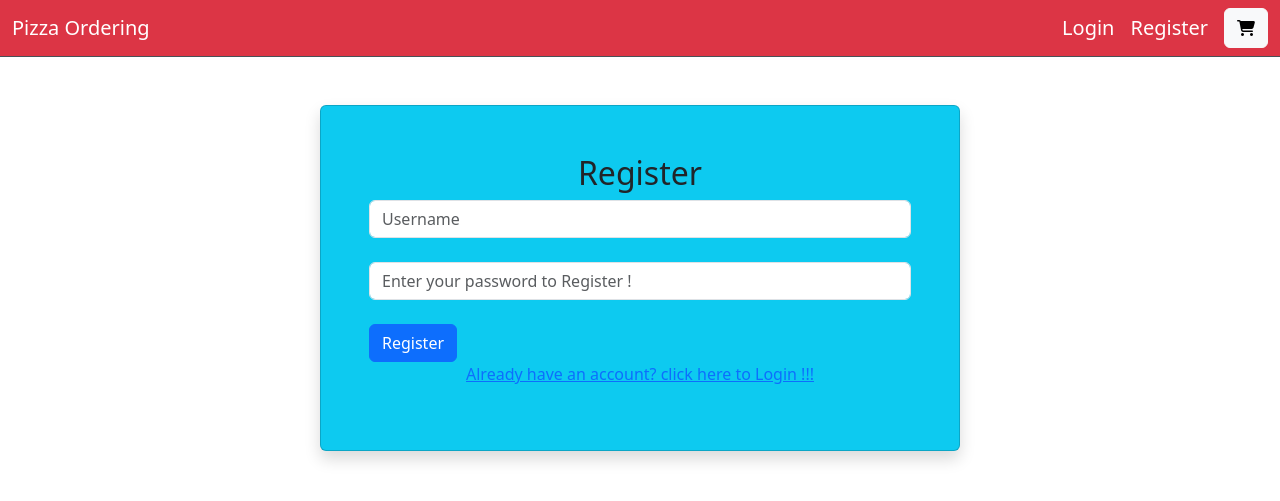
After one commit to pawanmishra08/Food_ordering, a Django app: page /register/ in a window 1280 px wide. The commit adds this page. Shown: the top 501 px of the page. Run offline with Django 5.2, Linux system fonts and the light colour scheme.

Commit message:
login and register added !

```diff
--- a/pizza/home/templates/base.html
+++ b/pizza/home/templates/base.html
@@ -1,7 +1,7 @@
 <!doctype html>
 <html lang="en">
   <head>
-     <!-- Required meta tags -->
+    <!-- Required meta tags -->
     <meta charset="UTF-8" />
     <meta name="viewport" content="width=device-width, initial-scale=1.0" />
 
@@ -14,25 +14,33 @@
       rel="stylesheet"
       href="https://cdnjs.cloudflare.com/ajax/libs/font-awesome/6.4.2/css/all.min.css"
     />
-    <title>Pizza Ordering</title>
+    <title>Food Ordering</title>
   </head>
   <body>
-    <nav class="navbar navbar-dark bg-danger shadow-lg">
+    <nav class="navbar bg-danger border-bottom border-body" data-bs-theme="dark">
       <div class="container-fluid">
-        <a class="navbar-brand" href="#">Food Ordering</a>
-        <form class="d-flex">
+        <a class="navbar-brand" href="#">Pizza Ordering</a>
+        <div class="d-flex">
+          {% if request.user.is_authenticated %}
+          <a class="btn btn-primary" href="{% url 'login' %}">Dashboard</a>
+
+          {% else %}
+          <a class="navbar-brand" href="{% url 'login' %}">Login</a>
+          <a class="navbar-brand" href="{% url 'register' %}">Register</a>
+
+        {% endif %}
           <button class="btn btn-light" type="button">
             <i class="fa-solid fa-cart-shopping"></i>
           </button>
-        </form>
+        </div>
       </div>
     </nav>
 
-
-    {% block start %}
-    {% endblock %}
-    <script src="https://cdn.jsdelivr.net/npm/bootstrap@5.3.8/dist/js/bootstrap.bundle.min.js" integrity="sha384-FKyoEForCGlyvwx9Hj09JcYn3nv7wiPVlz7YYwJrWVcXK/BmnVDxM+D2scQbITxI" crossorigin="anonymous"></script>
+    {% block start %} {% endblock %}
+    <script
+      src="https://cdn.jsdelivr.net/npm/bootstrap@5.3.8/dist/js/bootstrap.bundle.min.js"
+      integrity="sha384-FKyoEForCGlyvwx9Hj09JcYn3nv7wiPVlz7YYwJrWVcXK/BmnVDxM+D2scQbITxI"
+      crossorigin="anonymous"
+    ></script>
   </body>
-
-
 </html>
--- a/pizza/home/templates/home.html
+++ b/pizza/home/templates/home.html
@@ -1,10 +1,10 @@
 {% extends "base.html" %} {% block start %}
 
-<div class="container mt-3" style="margin: left 0;">
+<div class="container mt-5">
   <div class="row">
     {% for pizza in pizzas %}
 
-    <div class="col-md-4" style="margin-bottom: 10px;">
+    <div class="col-md-3" >
       <div class="card shadow-lg" style="width: 18rem">
         <img
           src="/media/{{pizza.images}}"
--- /dev/null
+++ b/pizza/home/templates/register.html
@@ -0,0 +1,43 @@
+{% extends "base.html" %} {% block start %}
+
+<div class="container mt-5 mx-auto col-md-6 card shadow p-5 bg-info">
+  <div class="login-form">
+
+     {% if messages %}
+    <div class="alert alert-{{ message.tags}}" role="alert">
+      {% for message in messages %} {{ message}}
+    </div>
+    {% endfor %}
+    {% endif %}
+
+
+    <form method="post">
+      {% csrf_token%}
+      <h2 class="text-center">Register</h2>
+      <div class="form-group">
+        <input
+          type="text"
+          class="form-control"
+          placeholder="Username"
+          required="required"
+          name="username"
+        />
+      </div>
+      <div class="form-group mt-4">
+        <input
+          type="password"
+          class="form-control"
+          placeholder="Enter your password to Register !"
+          required="required"
+          name="password"
+        />
+      </div>
+      <div class="form-group mt-4">
+        <button type="submit" class="btn btn-primary btn-block">Register</button>
+      </div>
+    </form>
+    <p class="text-center"><a href="{% url 'login' %}">Already have an account? click here to Login !!!</a></p>
+  </div>
+</div>
+
+{% endblock %}
--- a/pizza/home/views.py
+++ b/pizza/home/views.py
@@ -1,5 +1,6 @@
-from django.shortcuts import render
-
+from django.shortcuts import render, redirect
+from django.contrib import messages
+from django.contrib.auth import login, authenticate
 from home.models import *
 
 # Create your views here.
@@ -8,3 +9,63 @@ def home(request):
     pizzas = Pizza.objects.all()
     context = {'pizzas': pizzas}
     return render(request, 'home.html', context)
+
+def login_page(request):
+ if request.method == "POST":
+    try:
+        username = request.POST.get('username')
+        password = request.POST.get('password')
+
+        user_obj = User.objects.filter(username = username)
+        if not user_obj.exists():
+            messages.warning(request, "Invalid Username !!!")
+            return redirect('/login/')
+
+        user_obj = authenticate(username = username, password = password)
+        #authenticate will return None if password is incorrect
+
+        if user_obj:
+           login(request, user_obj)
+           return redirect('/')
+
+        messages.error(request, "Wrong password !!!")
+
+
+        return redirect('/login/')
+
+    except Exception as e:
+        messages.success(request, "Something went wrong !!!")
+
+        return redirect('/register/')
+
+ return render(request, "login.html")
+
+def register_page(request):
+ if request.method == "POST":
+    try:
+        username = request.POST.get('username')
+        password = request.POST.get('password')
+
+        user_obj = User.objects.filter(username = username)
+        if user_obj.exists():
+            messages.error(request, "Username alredy taken !!!")
+            return redirect('/register/')
+
+        user_obj = User.objects.create(username = username)
+        user_obj.set_password(password)
+        user_obj.save()
+
+        messages.info(request, "User created successfully !!!")
+
+        return redirect('/login/')
+
+    except Exception as e:
+        print(e)
+        messages.success(request, "Something went wrong !!!")
+
+        return redirect('/register/')
+
+ return render(request, "register.html")
+
+def add_card(request, pizza_uid):
+   return redirect('/')
--- a/pizza/pizza/urls.py
+++ b/pizza/pizza/urls.py
@@ -23,6 +23,8 @@ from home.views import *
 
 urlpatterns = [
     path('', home),
+    path('login/', login_page , name= "login"),
+    path('register/', register_page , name= "register"),
     path('admin/', admin.site.urls),
 ]
 
```
Also changed, not shown: pizza/home/templates/login.html (added, +43 -0 lines), pizza/db.sqlite3.
